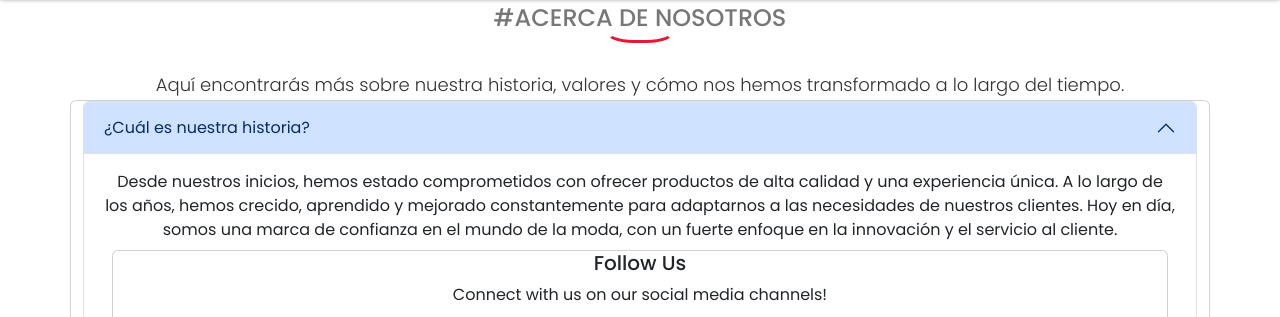
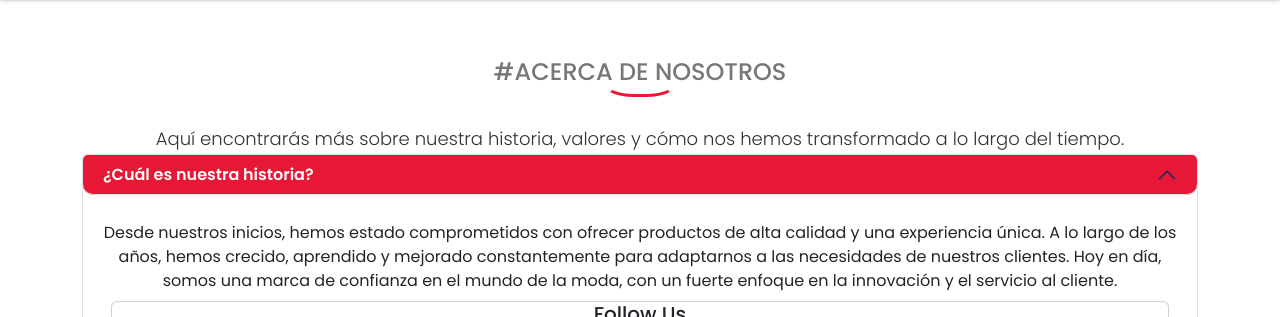
Before and after one commit to niclovich/Monroe, a website: page pages/acerca-de.html in a window 1280 px wide. Shown: the part 106-423 px from the top of the page. Drawn offline with nearby package versions, Linux system fonts and the light colour scheme; a web font is replaced by a local one.

Commit message:
correciones varias

```diff
--- a/css/main_viejo.css
+++ b/css/main_viejo.css
@@ -42,7 +42,7 @@ ul {
     transform: translateY(-20px);
 }
 
-.custom-container-title {
+.custom-container-info-title {
     padding: 50px 20px;
     border-radius: 15px;
     box-shadow: 0 4px 15px rgba(0, 0, 0, 0.2);
@@ -61,7 +61,7 @@ ul {
     line-height: 1.6;
 }
 
-.custom-container {
+.custom-container-info {
     margin: 10px;
 }
 
--- a/pages/acerca-de.html
+++ b/pages/acerca-de.html
@@ -92,14 +92,15 @@
     <!-- Contenido Principal -->
 
     <main>
-        <div class="custom-container">
+        <div class="custom-container-info">
+
             <h2 class="custom-title h4 ">#ACERCA DE NOSOTROS </h2>
             <span class="custom-subtitle">Aquí encontrarás más sobre nuestra historia, valores y cómo nos hemos
                 transformado a lo largo del tiempo.</span>
 
 
+            <div class="container ">
 
-            <div class="container card">
                 <div class="accordion" id="accordionPanelsStayOpenExample">
                     <div class="accordion-item">
                         <h2 class="accordion-header" id="panelsStayOpen-headingOne">
--- a/scss/general/_footer.scss
+++ b/scss/general/_footer.scss
@@ -8,6 +8,7 @@ footer {
     flex-wrap: wrap;
     flex-direction: column;
     justify-content: space-between;
+    border-top: 1px solid variables.$color-primary;
 
     gap: 20px;
 
--- a/scss/general/_reset.scss
+++ b/scss/general/_reset.scss
@@ -47,7 +47,7 @@ ul {
     transform: translateY(-20px);
 }
 
-.custom-container-title {
+.custom-container-info-title {
     padding: 50px 20px;
     border-radius: 15px;
     box-shadow: 0 4px 15px rgba(0, 0, 0, 0.2);
@@ -66,8 +66,8 @@ ul {
     line-height: 1.6;
 }
 
-.custom-container {
-    margin: 10px;
+.custom-container-info {
+    padding: 5% 0 0 0;
 }
 
 
@@ -80,3 +80,15 @@ ul {
     color: variables.$color-primary;
     margin-bottom: 20px;
 }
+
+
+.accordion-button:not(.collapsed) {
+    background-color: variables.$color-primary;
+    color: variables.$color-light;
+    font-weight: 600;
+    border: none;
+    border-radius: 10px;
+    padding: 10px 20px;
+    margin-bottom: 10px;
+    transition: all 0.3s ease;
+}
```
Also changed, not shown: index.html (+1 -1 lines), pages/carrito.html (+1 -1 lines), pages/contacto.html (+1 -1 lines), pages/productos.html (+1 -1 lines), css/main.css, 1 other file.
